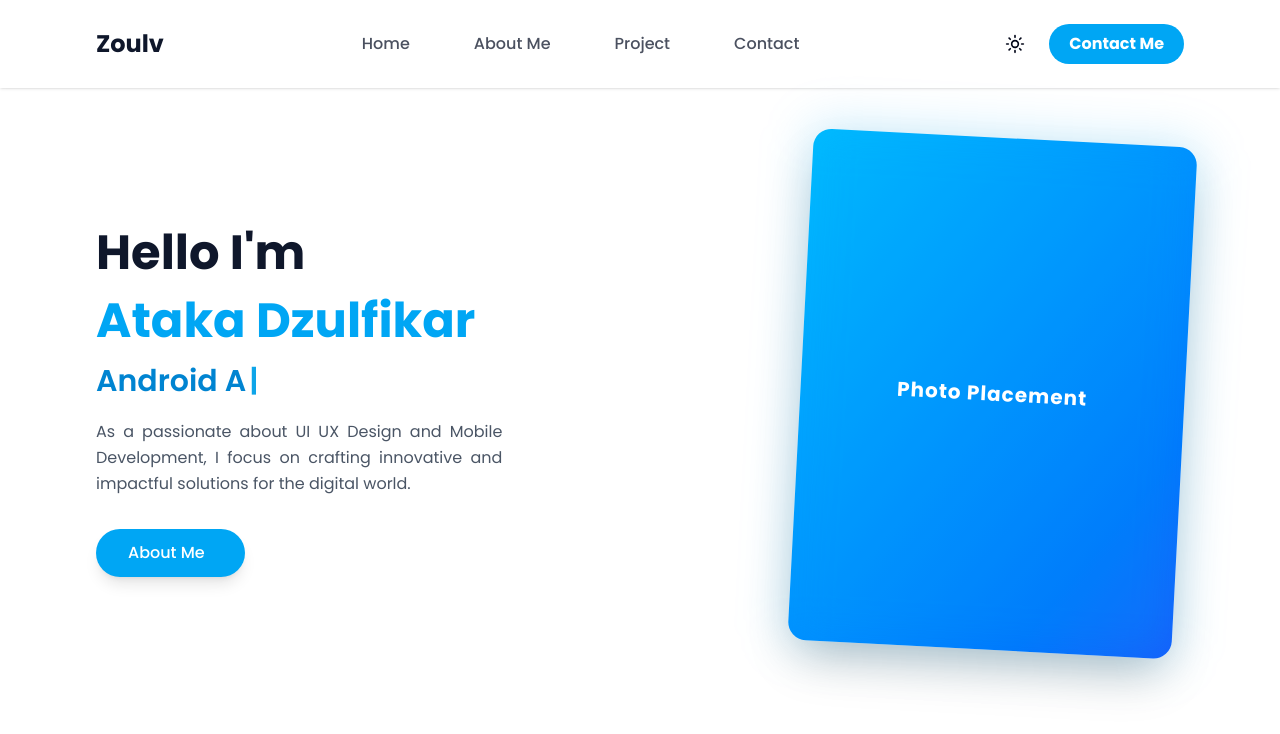
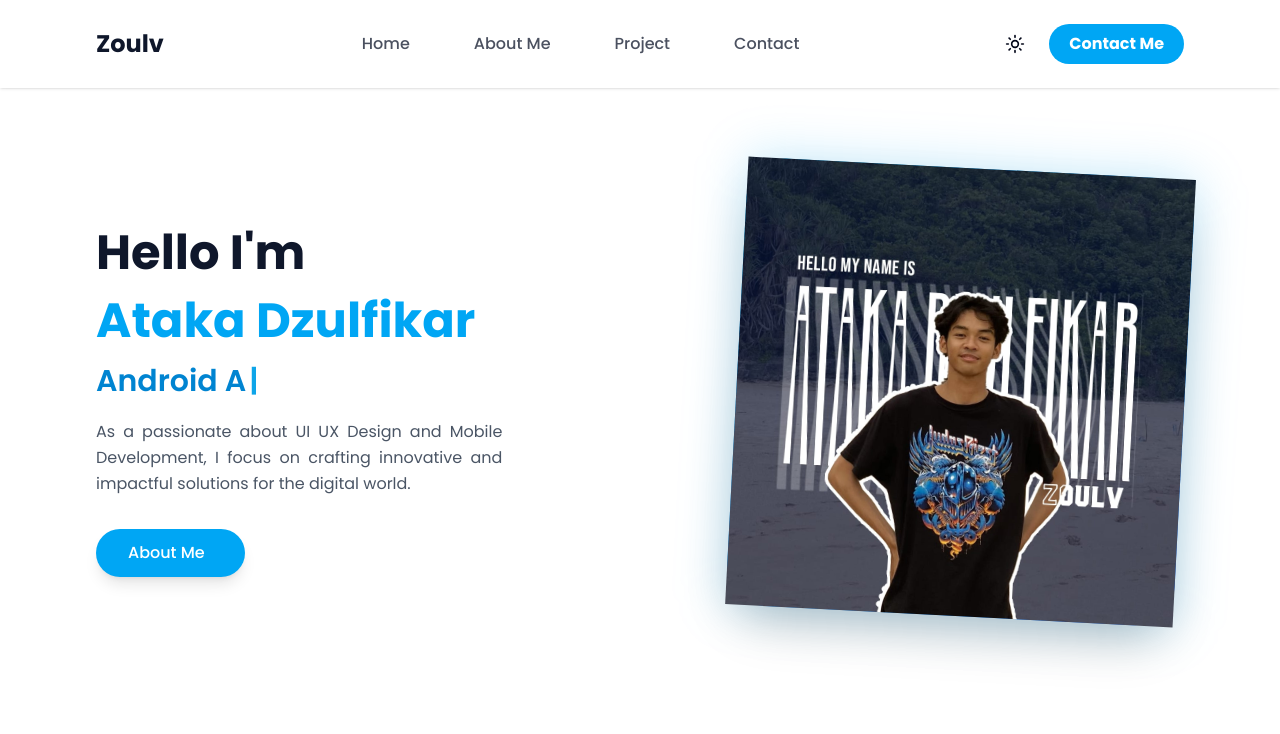
Before and after one commit to atzulf/next-portfolio, a Next.js app: page / in a window 1280 px wide. Shown: the top 734 px of the page. Built offline with nearby package versions, Linux system fonts and the light colour scheme.

Commit message:
add image to Dashboard component and refine hover effects

```diff
--- a/components/Dashboard.tsx
+++ b/components/Dashboard.tsx
@@ -3,6 +3,7 @@
 import React from 'react'
 import { useTypewriter, Cursor } from "react-simple-typewriter";
 import { motion } from "framer-motion";
+import Image from 'next/image';
 
 const Dashboard = () => {
   const [text] = useTypewriter({
@@ -116,19 +117,25 @@ const Dashboard = () => {
 
             // TAMBAHAN: Reset rotasi saat hover
             whileHover={{
-              rotate: 0, // Kembali lurus (0 derajat)
+              rotate: 0.2, // Kembali lurus (0 derajat)
               scale: 1.02, // (Opsional) Sedikit membesar biar makin keren
             }}
 
             // Mengatur kehalusan transisi hover
-            transition={{ type: "spring", stiffness: 300, damping: 20 }}
+            transition={{ type: "spring", stiffness: 300, damping: 10 }}
           >
             <motion.div
               animate={floatAnimation}
-              className="w-full max-w-sm aspect-3/4 bg-linear-to-br from-sky-400 to-blue-600 rounded-2xl shadow-2xl flex items-center justify-center relative z-10 cursor-pointer"
+              className="w-full max-w-md aspect-square bg-linear-to-br from-sky-400 to-blue-600 rounded-[2.5rem] shadow-2xl flex items-center justify-center relative z-10 cursor-pointer"
             >
-                <div className="absolute -inset-1 bg-sky-500/20 blur-xl rounded-2xl -z-10"></div>
-
+                <div className="absolute -inset-1 bg-sky-500/20 blur-xl rounded-2xl -z-5"></div>
+                <Image
+                  src="/mapoto.jpeg"
+                  alt="Ataka Dzulfikar"
+                  fill
+                  className="object-cover"
+                  priority
+                />
                 <p className="text-white text-xl font-bold tracking-wider">Photo Placement</p>
             </motion.div>
           </motion.div>
```
Also changed, not shown: public/mapoto.jpeg (added).
